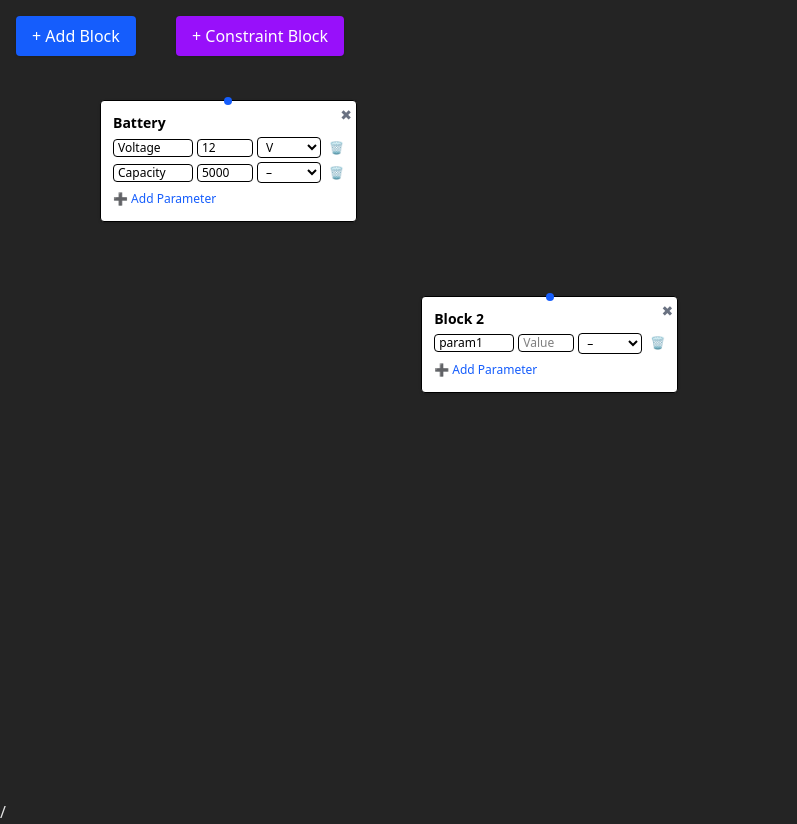
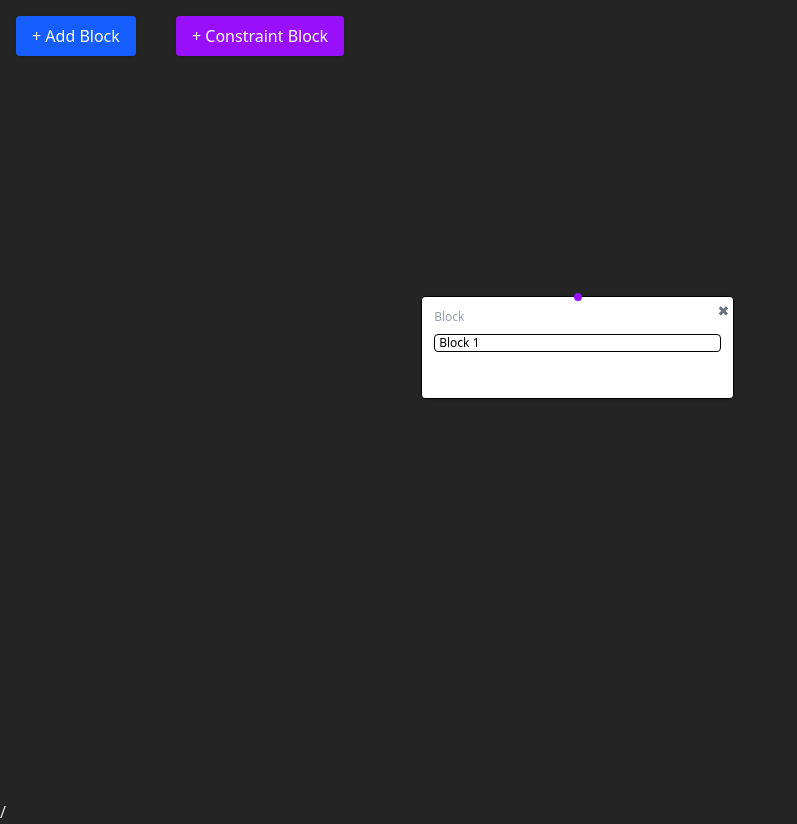
Before and after one commit to Rinya7/diagram-builder-starter, a React (Vite) app: page / in a window 1280 px wide. Both pictures are taken after a click on the button "+ Add Block". Shown: the whole page, without its empty margins (0-797 px from the left). Built offline with nearby package versions, Linux system fonts and the light colour scheme.

Commit message:
made first stadia

```diff
--- a/src/canvas/Canvas.tsx
+++ b/src/canvas/Canvas.tsx
@@ -1,6 +1,6 @@
 import { useState } from "react";
 import Block from "../components/Block";
-import { BlockType } from "../types";
+import { BlockType, Connection } from "../types";
 import ConstraintBlock from "../components/ConstraintBlock";
 
 const Canvas = () => {
@@ -10,17 +10,17 @@ const Canvas = () => {
   );
 
   const [blocks, setBlocks] = useState<BlockType[]>([
-    {
-      id: "b1",
-      name: "Battery",
-      x: 100,
-      y: 100,
-      type: "normal",
-      parameters: [
-        { id: "p1", name: "Voltage", value: "12", unit: "V" },
-        { id: "p2", name: "Capacity", value: "5000", unit: "mAh" },
-      ],
-    },
+    //{
+    //  id: "b1",
+    //  name: "Battery",
+    //  x: 100,
+    //  y: 100,
+    //  type: "normal",
+    //  parameters: [
+    //    { id: "p1", name: "Voltage", value: "12", unit: "V" },
+    //    { id: "p2", name: "Capacity", value: "5000", unit: "mAh" },
+    //  ],
+    //},
   ]);
 
   const updateBlockPosition = (id: string, x: number, y: number) => {
@@ -36,15 +36,8 @@ const Canvas = () => {
       name: `Block ${blocks.length + 1}`,
       x: Math.random() * 400 + 100,
       y: Math.random() * 300 + 100,
-      type: "normal", // ✅ додаємо тип
-      parameters: [
-        {
-          id: crypto.randomUUID(),
-          name: "param1",
-          value: "",
-          unit: "",
-        },
-      ],
+      parameters: [],
+      type: "normal",
     };
 
     setBlocks((prev) => [...prev, newBlock]);
@@ -136,6 +129,12 @@ const Canvas = () => {
     }
   };
 
+  const handleChangeName = (blockId: string, name: string) => {
+    setBlocks((prev) =>
+      prev.map((block) => (block.id === blockId ? { ...block, name } : block))
+    );
+  };
+
   return (
     <div className="relative w-full h-screen   overflow-hidden text-black">
       <button
@@ -160,9 +159,9 @@ const Canvas = () => {
             onChangeParam={handleChangeParam}
             onAddParam={handleAddParam}
             onDeleteParam={handleDeleteParam}
-            //  onChangeEquation={handleChangeEquation}
             onDeleteBlock={handleDeleteBlock}
             onPortClick={handlePortClick}
+            onChangeName={handleChangeName}
           />
         ) : (
           <Block
@@ -174,6 +173,7 @@ const Canvas = () => {
             onDeleteParam={handleDeleteParam}
             onDeleteBlock={handleDeleteBlock}
             onPortClick={handlePortClick}
+            onChangeName={handleChangeName}
           />
         )
       )}
--- a/src/components/Block.tsx
+++ b/src/components/Block.tsx
@@ -9,9 +9,9 @@ const Block: FC<BlockProps> = ({
   onDrag,
   parameters,
   onChangeParam,
+  onChangeName,
   onAddParam,
   onDeleteParam,
-  //  onChangeEquation,
   onDeleteBlock,
   onPortClick,
 }) => {
@@ -22,30 +22,22 @@ const Block: FC<BlockProps> = ({
   const handleMouseDown = (e: React.MouseEvent<HTMLDivElement>) => {
     const rect = blockRef.current?.getBoundingClientRect();
     if (!rect) return;
-
     setIsDragging(true);
-    setOffset({
-      x: e.clientX - rect.left,
-      y: e.clientY - rect.top,
-    });
-
+    setOffset({ x: e.clientX - rect.left, y: e.clientY - rect.top });
     e.preventDefault();
   };
 
   const handleMouseMove = useCallback(
     (e: MouseEvent) => {
       if (!isDragging) return;
-      const newX = e.clientX - offset.x;
-      const newY = e.clientY - offset.y;
-      onDrag?.(id, newX, newY);
+      onDrag?.(id, e.clientX - offset.x, e.clientY - offset.y);
     },
     [isDragging, offset, id, onDrag]
   );
 
   const handleMouseUp = useCallback(() => {
-    if (!isDragging) return;
     setIsDragging(false);
-  }, [isDragging]);
+  }, []);
 
   useEffect(() => {
     document.addEventListener("mousemove", handleMouseMove);
@@ -57,15 +49,14 @@ const Block: FC<BlockProps> = ({
   }, [handleMouseMove, handleMouseUp]);
 
   return (
-    <>
     <div
       ref={blockRef}
       onMouseDown={handleMouseDown}
-        className="absolute p-3 bg-white rounded border shadow cursor-move select-none z-10"
+      className="group absolute p-3 bg-white rounded border shadow cursor-move select-none z-10"
       style={{ left: `${x}px`, top: `${y}px` }}
     >
       <button
-          className="w-2 h-2 bg-blue-600 rounded-full absolute top-0 left-1/2 transform -translate-x-1/2 -translate-y-1/2 cursor-pointer z-20"
+        className="w-2 h-2 bg-purple-600 rounded-full absolute top-0 left-1/2 transform -translate-x-1/2 -translate-y-1/2 cursor-pointer z-20"
         onClick={(e) => {
           e.stopPropagation();
           onPortClick?.(id);
@@ -81,7 +72,18 @@ const Block: FC<BlockProps> = ({
       >
         ✖
       </button>
-        <div className="font-bold text-sm">{name}</div>
+
+      <div className="text-xs text-gray-400 mb-1">Block</div>
+
+      <input
+        type="text"
+        value={name}
+        onChange={(e) => onChangeName?.(id, e.target.value)}
+        placeholder="Block name"
+        className="border px-1 text-xs rounded w-full mb-2"
+        onMouseDown={(e) => e.stopPropagation()}
+      />
+
       {parameters.map((param) => (
         <div key={param.id} className="flex gap-1 mt-1 items-center">
           <input
@@ -119,7 +121,6 @@ const Block: FC<BlockProps> = ({
               </option>
             ))}
           </select>
-
           <button
             onClick={() => onDeleteParam?.(id, param.id)}
             className="text-red-500 text-xs ml-1 hover:text-red-700"
@@ -128,16 +129,16 @@ const Block: FC<BlockProps> = ({
           </button>
         </div>
       ))}
+
       {parameters.length < 5 && (
         <button
           onClick={() => onAddParam?.(id)}
-            className="text-xs text-blue-600 mt-2 hover:underline"
+          className="text-xs text-blue-600 mt-2 hover:underline opacity-0 group-hover:opacity-100 transition-opacity duration-200"
         >
           ➕ Add Parameter
         </button>
       )}
     </div>
-    </>
   );
 };
 
--- a/src/components/ConstraintBlock.tsx
+++ b/src/components/ConstraintBlock.tsx
@@ -1,5 +1,5 @@
 import { FC, useRef, useState, useEffect, useCallback } from "react";
-import { BlockProps } from "../types";
+import { BlockProps, UNIT_OPTIONS } from "../types";
 
 const ConstraintBlock: FC<BlockProps> = ({
   id,
@@ -9,10 +9,11 @@ const ConstraintBlock: FC<BlockProps> = ({
   parameters,
   equation = "",
   onDrag,
+  onChangeName,
   onChangeParam,
+  onChangeEquation,
   onAddParam,
   onDeleteParam,
-  onChangeEquation,
   onDeleteBlock,
   onPortClick,
 }) => {
@@ -23,8 +24,13 @@ const ConstraintBlock: FC<BlockProps> = ({
   const handleMouseDown = (e: React.MouseEvent) => {
     const rect = ref.current?.getBoundingClientRect();
     if (!rect) return;
+
     setIsDragging(true);
-    setOffset({ x: e.clientX - rect.left, y: e.clientY - rect.top });
+    setOffset({
+      x: e.clientX - rect.left,
+      y: e.clientY - rect.top,
+    });
+
     e.preventDefault();
   };
 
@@ -53,11 +59,11 @@ const ConstraintBlock: FC<BlockProps> = ({
     <div
       ref={ref}
       onMouseDown={handleMouseDown}
-      className="absolute p-3 bg-blue-100 border-2 border-blue-500 rounded shadow z-10"
-      style={{ left: x, top: y }}
+      className="group absolute p-3 bg-blue-100 border-blue-400 border-2 rounded shadow select-none z-10"
+      style={{ left: `${x}px`, top: `${y}px` }}
     >
       <button
-        className="w-2 h-2 bg-blue-600 rounded-full absolute top-0 left-1/2 transform -translate-x-1/2 -translate-y-1/2 cursor-pointer z-20"
+        className="w-2 h-2 bg-purple-600 rounded-full absolute top-0 left-1/2 transform -translate-x-1/2 -translate-y-1/2 cursor-pointer z-20"
         onClick={(e) => {
           e.stopPropagation();
           onPortClick?.(id);
@@ -73,15 +79,24 @@ const ConstraintBlock: FC<BlockProps> = ({
       >
         ✖
       </button>
-      <div className="font-bold text-sm text-blue-800">{name} (Constraint)</div>
+
+      <div className="text-xs text-gray-400 mb-1">Constraint</div>
+      <input
+        type="text"
+        value={name}
+        onChange={(e) => onChangeName?.(id, e.target.value)}
+        onMouseDown={(e) => e.stopPropagation()}
+        className="border text-xs px-1 rounded w-full mb-2"
+        placeholder="Constraint name"
+      />
 
       <input
         type="text"
         value={equation}
+        placeholder="Equation (e.g. F = m * a)"
         onChange={(e) => onChangeEquation?.(id, e.target.value)}
-        placeholder="Equation (e.g. F = m * a)"
-        className="w-full mt-2 border px-1 py-0.5 text-xs rounded"
         onMouseDown={(e) => e.stopPropagation()}
+        className="w-full text-xs border px-1 py-0.5 mb-2 rounded"
       />
 
       {parameters.map((param) => (
@@ -92,20 +107,25 @@ const ConstraintBlock: FC<BlockProps> = ({
             onChange={(e) =>
               onChangeParam?.(id, param.id, "name", e.target.value)
             }
+            onMouseDown={(e) => e.stopPropagation()}
+            placeholder="Name"
             className="border px-1 w-20 text-xs rounded"
-            placeholder="Name"
-            onMouseDown={(e) => e.stopPropagation()}
           />
-          <input
-            type="text"
+          <select
             value={param.unit}
             onChange={(e) =>
               onChangeParam?.(id, param.id, "unit", e.target.value)
             }
-            className="border px-1 w-14 text-xs rounded"
-            placeholder="Unit"
             onMouseDown={(e) => e.stopPropagation()}
-          />
+            className="border px-1 w-16 text-xs rounded"
+          >
+            <option value="">–</option>
+            {UNIT_OPTIONS.map((u) => (
+              <option key={u} value={u}>
+                {u}
+              </option>
+            ))}
+          </select>
           <button
             onClick={() => onDeleteParam?.(id, param.id)}
             className="text-red-500 text-xs ml-1 hover:text-red-700"
@@ -118,7 +138,7 @@ const ConstraintBlock: FC<BlockProps> = ({
       {parameters.length < 5 && (
         <button
           onClick={() => onAddParam?.(id)}
-          className="text-xs text-blue-700 mt-2 hover:underline"
+          className="text-xs text-blue-600 mt-2 hover:underline opacity-0 group-hover:opacity-100 transition-opacity duration-200"
         >
           ➕ Add Parameter
         </button>
--- a/src/types/index.ts
+++ b/src/types/index.ts
@@ -34,6 +34,7 @@ export type BlockProps = {
   onChangeEquation?: (blockId: string, equation: string) => void;
   onDeleteBlock?: (blockId: string) => void;
   onPortClick?: (blockId: string) => void;
+  onChangeName?: (blockId: string, newName: string) => void;
 };
 
 export const UNIT_OPTIONS = ["V", "A", "W", "Ohm", "kg", "N", "m", "m/s²"];
```
Lines whose indentation alone changed are shown as unchanged.
